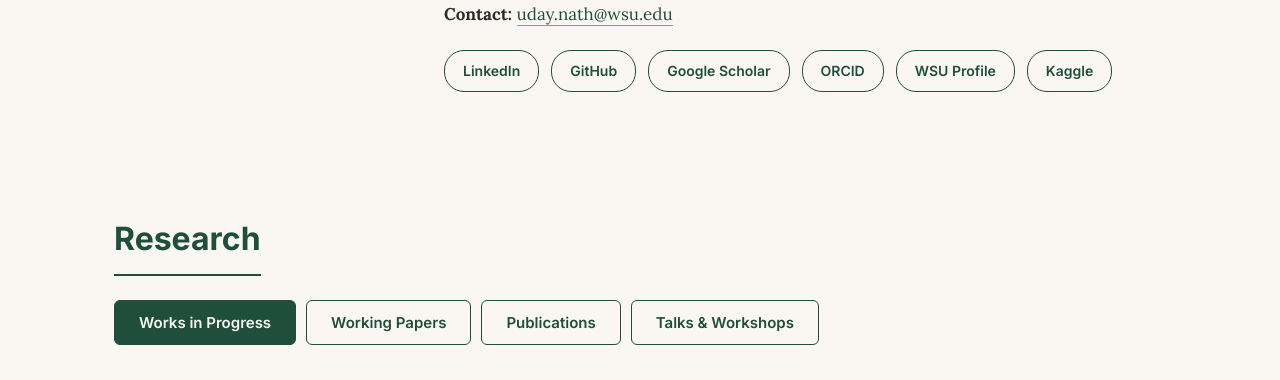
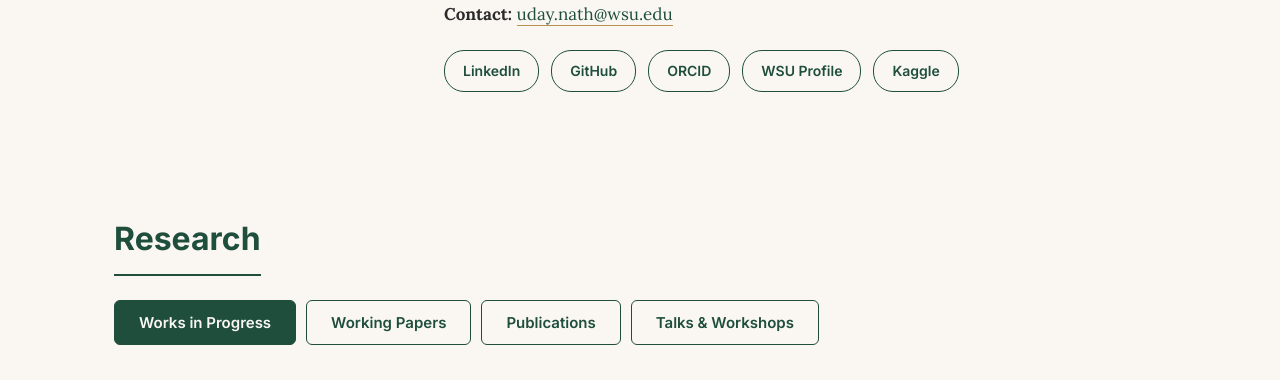
Before and after one commit to UDAYNATH15/udaynath15.github.io, a plain HTML site: page index.html in a window 1280 px wide. Shown: the part 420-800 px from the top of the page. Drawn offline with Linux system fonts and the light colour scheme.

Commit message:
Fix expected graduation to 2028; remove placeholder Google Scholar links
Co-Authored-By: Claude Fable 5 <noreply@anthropic.com>

```diff
--- a/index.html
+++ b/index.html
@@ -422,7 +422,6 @@
       <div class="about-social">
         <a href="https://www.linkedin.com/in/uday-nath-196205191" target="_blank" rel="noopener">LinkedIn</a>
         <a href="https://github.com/UDAYNATH15" target="_blank" rel="noopener">GitHub</a>
-        <a href="https://scholar.google.com/" target="_blank" rel="noopener">Google Scholar</a>
         <a href="https://orcid.org/0009-0001-1677-9464" target="_blank" rel="noopener">ORCID</a>
         <a href="https://ses.wsu.edu/phd-students/" target="_blank" rel="noopener">WSU Profile</a>
         <a href="https://www.kaggle.com/udaynath15" target="_blank" rel="noopener">Kaggle</a>
@@ -643,7 +642,6 @@
       <div class="contact-social-links">
         <a href="https://www.linkedin.com/in/uday-nath-196205191" target="_blank" rel="noopener">LinkedIn</a>
         <a href="https://github.com/UDAYNATH15" target="_blank" rel="noopener">GitHub</a>
-        <a href="https://scholar.google.com/" target="_blank" rel="noopener">Google Scholar</a>
         <a href="https://orcid.org/0009-0001-1677-9464" target="_blank" rel="noopener">ORCID</a>
         <a href="https://ses.wsu.edu/phd-students/" target="_blank" rel="noopener">WSU Profile</a>
         <a href="https://www.instagram.com/uday.nath.583/" target="_blank" rel="noopener">Instagram</a>
```
Also changed, not shown: 1 other file.
